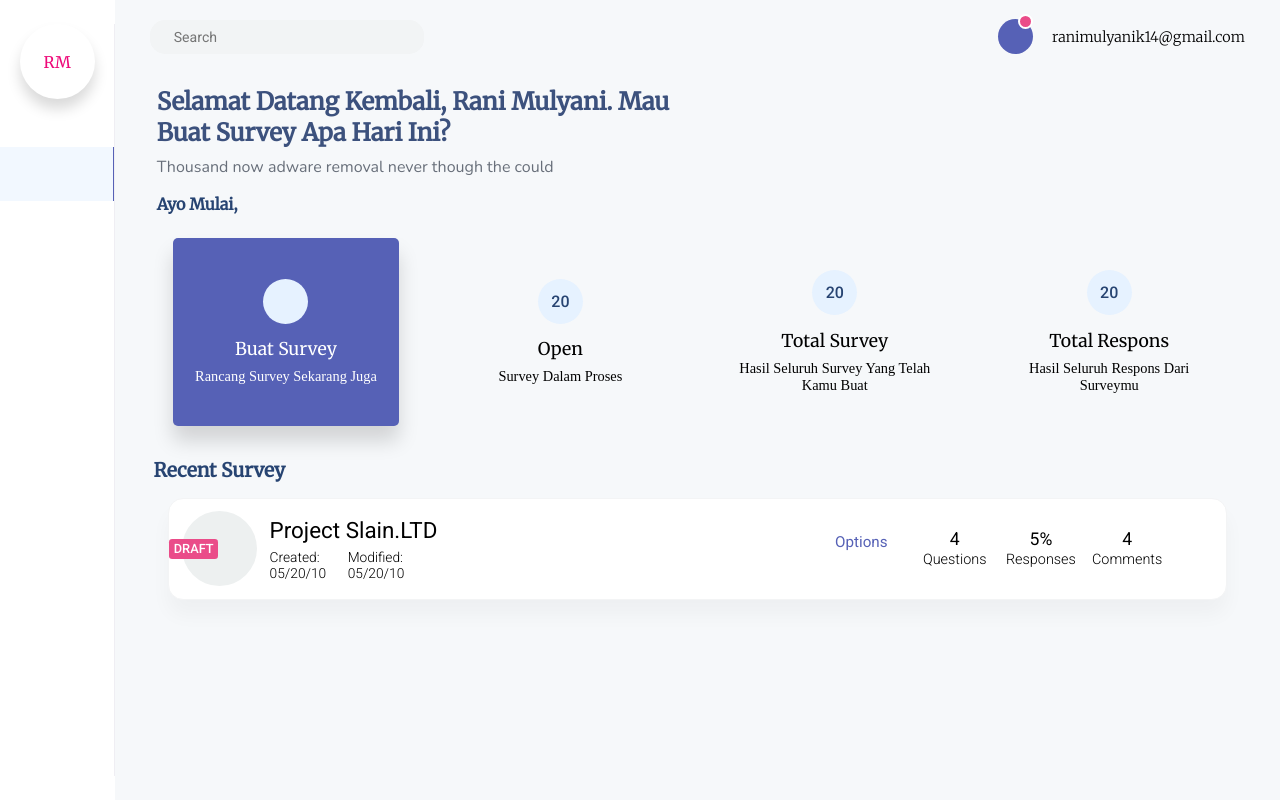
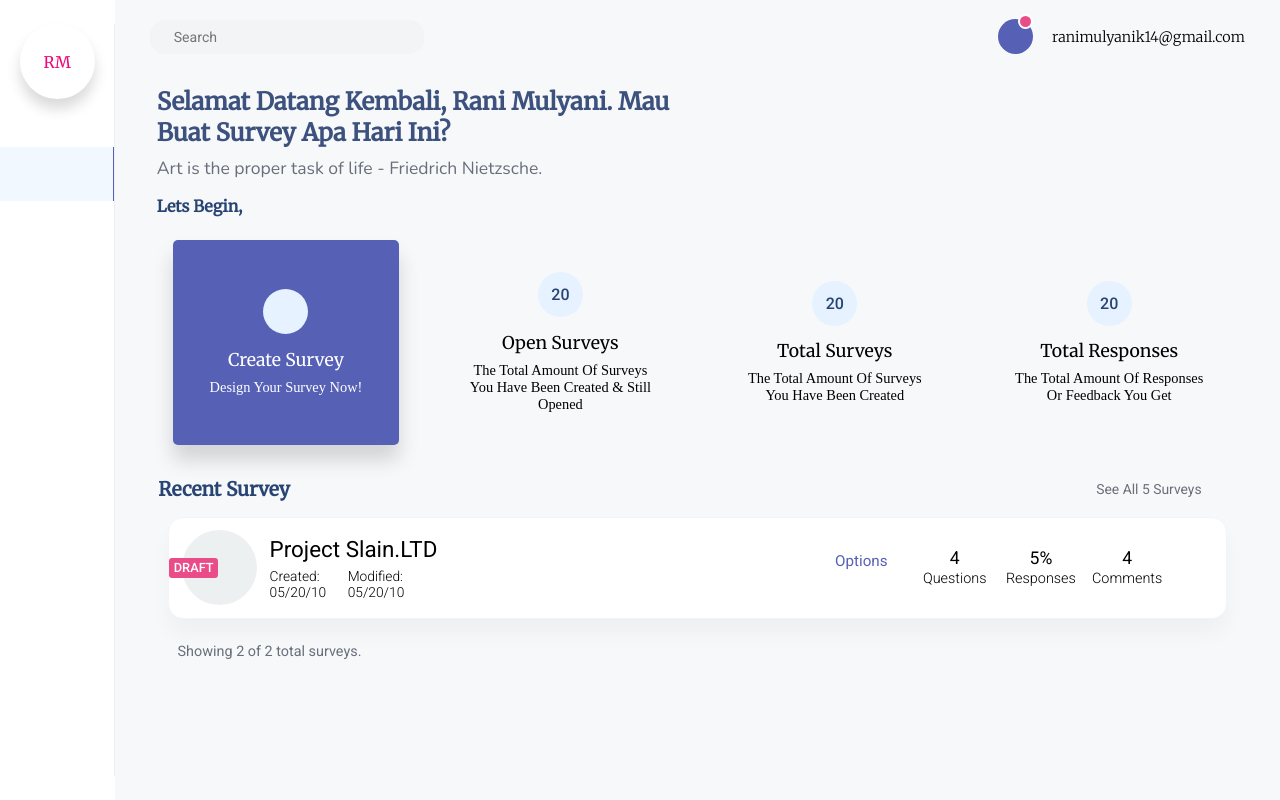
Before and after one commit to tychoandreakos/SURVEY-STMIK-AMIK-BANDUNG, a React (Create React App) app: page / in a window 1280 px wide. Built offline with nearby package versions, Linux system fonts and the light colour scheme; no server answers.

Commit message:
adding some element

```diff
--- a/src/Components/Dashboard/SurveyList/index.js
+++ b/src/Components/Dashboard/SurveyList/index.js
@@ -16,9 +16,15 @@ const SurveyList = (props) => {
 
   return (
     <div id='survey-list'>
-      <h3 className='title'>Recent Survey</h3>
+      <div className='header-survey-list'>
+        <h3 className='title'>Recent Survey</h3>
+        <span>see all 5 surveys</span>
+      </div>
       <div className='survey-list-survey'>
         <Survey />
+      </div>
+      <div className='count'>
+        <span>Showing 2 of 2 total surveys. </span>
       </div>
     </div>
   );
--- a/src/Components/Dashboard/SurveyList/style.scss
+++ b/src/Components/Dashboard/SurveyList/style.scss
@@ -1,12 +1,47 @@
-$Merriweather: 'Merriweather', sans-serif;
+$Merriweather: "Merriweather", sans-serif;
+$Roboto: "Roboto", sans-serif;
 
 #survey-list {
   margin-top: 2rem;
   padding: 0 1.2rem;
 
+  .count {
+    margin-left: 1.5rem;
+    color: #686f7a;
+    font: {
+      family: $Roboto;
+      size: 0.9rem;
+    }
+  }
+
   .survey-list-survey {
     padding: 0 0.9rem;
     margin-top: 1rem;
+  }
+
+  .header-survey-list {
+    display: flex;
+    width: 100%;
+    align-items: center;
+    justify-content: space-between;
+    padding: {
+      right: 2.5rem;
+      left: 0.3rem;
+    }
+
+    span {
+      cursor: pointer;
+      color: #6e6d7a;
+      font: {
+        family: $Roboto;
+        size: 0.87rem;
+      }
+      text-transform: capitalize;
+      transition: color 0.3s ease-out;
+
+      &:hover {
+        color: #000;
+      }
     }
 
     .title {
@@ -18,3 +53,4 @@ $Merriweather: 'Merriweather', sans-serif;
       }
     }
   }
+}
--- a/src/Components/Dashboard/Welcome/index.js
+++ b/src/Components/Dashboard/Welcome/index.js
@@ -1,39 +1,40 @@
-import React from 'react';
+import React from "react";
 
-import plus from '@iconify/icons-mdi/plus';
-import Panel from '../Panel';
+import plus from "@iconify/icons-mdi/plus";
+import Panel from "../Panel";
 
-import './style.scss';
+import "./style.scss";
 
 const Welcome = () => {
   const welcomeText =
-    'Selamat Datang kembali, Rani Mulyani. Mau buat survey apa hari ini?';
-  const descText = 'Thousand now adware removal never though the could';
-  const start = 'ayo mulai, ';
+    "Selamat Datang kembali, Rani Mulyani. Mau buat survey apa hari ini?";
+  const descText =
+    "Art is the proper task of life - Friedrich Nietzsche.";
+  const start = "lets begin, ";
 
   const panelState = [
     {
       icon: plus,
-      title: 'buat survey',
-      desc: 'rancang survey sekarang juga',
+      title: "create survey",
+      desc: "design your survey now!",
       active: true,
     },
     {
       icon: 20,
-      title: 'open',
-      desc: 'Survey dalam proses',
+      title: "open surveys",
+      desc: "the total amount of surveys you have been created & still opened",
       active: false,
     },
     {
       icon: 20,
-      title: 'total survey',
-      desc: 'hasil seluruh survey yang telah kamu buat',
+      title: "total surveys",
+      desc: "the total amount of surveys you have been created",
       active: false,
     },
     {
       icon: 20,
-      title: 'total respons',
-      desc: 'hasil seluruh respons dari surveymu',
+      title: "total responses",
+      desc: "the total amount of responses or feedback you get",
       active: false,
     },
   ];
--- a/src/Components/Dashboard/Welcome/style.scss
+++ b/src/Components/Dashboard/Welcome/style.scss
@@ -43,7 +43,7 @@ $Nunito: 'Nunito', sans-serif;
       color: #686f7a;
       font: {
         family: $Nunito;
-        size: 1rem;
+        size: 1.1rem;
       }
     }
   }
```
Lines whose indentation alone changed are shown as unchanged.
